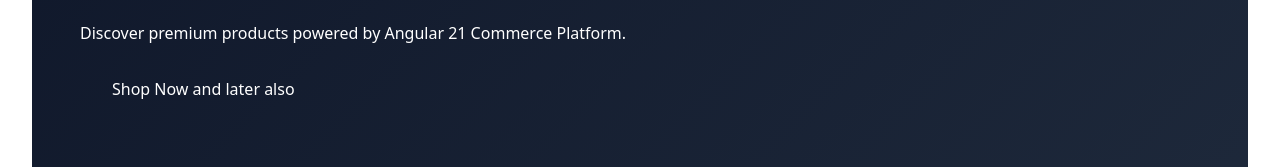
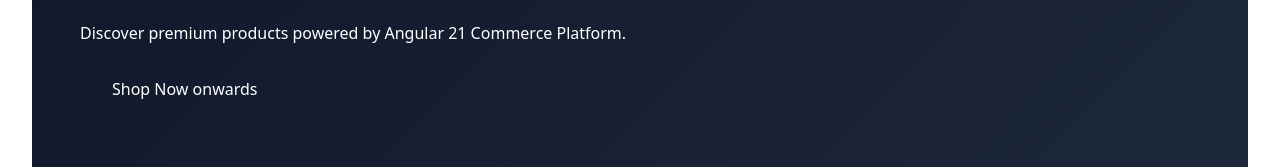
Before and after one commit to saisandirikrishna/my-angular21-project, an Angular app: page / in a window 1280 px wide. Shown: the part 232-399 px from the top of the page. Built offline with nearby package versions, Linux system fonts and the light colour scheme.

Commit message:
test commit 3

```diff
--- a/src/app/features/layout/components/hero-banner/hero-banner.html
+++ b/src/app/features/layout/components/hero-banner/hero-banner.html
@@ -12,7 +12,7 @@
     </p>
 
     <button>
-      Shop Now and later also
+      Shop Now onwards
     </button>
 
   </div>
```
